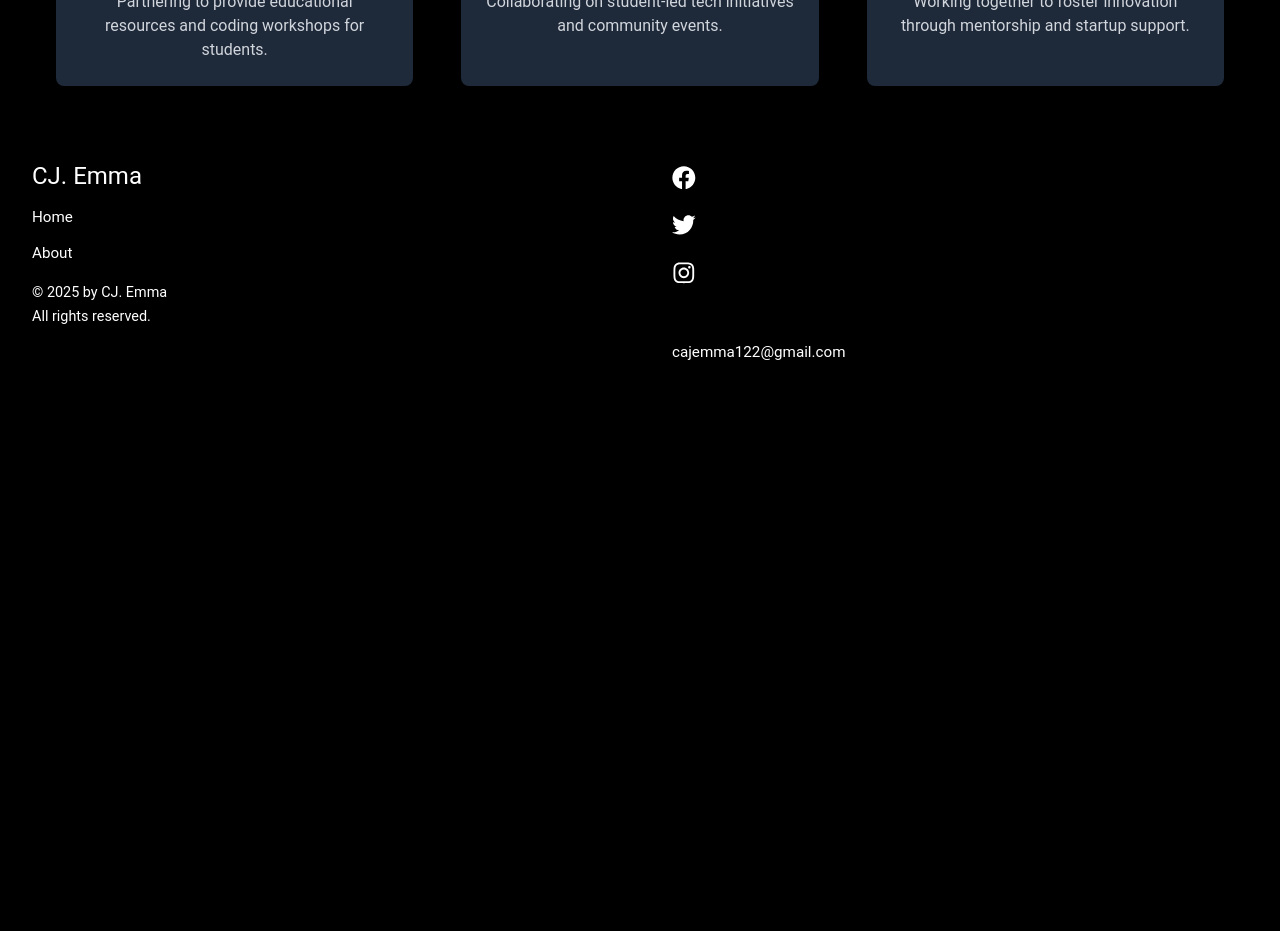
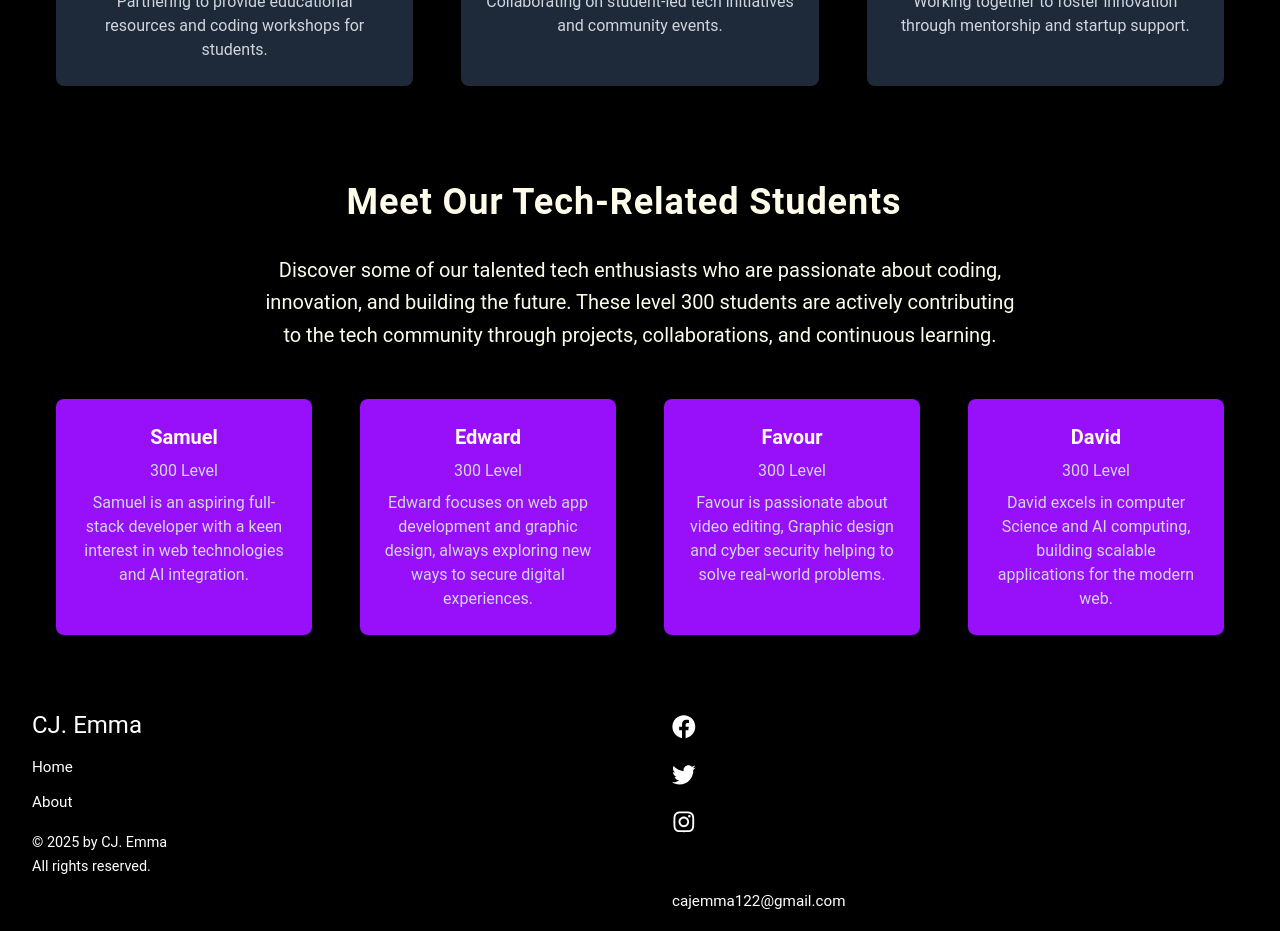
Before and after one commit to Cue-designs/Project-blog, a React (Vite) app: page / in a window 1280 px wide. Shown: the part 2680-3611 px from the top of the page. Before the commit the page ends 3104 px from the top, so only its background shows below. Built offline with nearby package versions, Linux system fonts and the light colour scheme.

Commit message:
made extra additions for the home page

```diff
--- a/src/pages/Home.jsx
+++ b/src/pages/Home.jsx
@@ -111,6 +111,47 @@ const Home = ()=>  {
         </section>
       </ScrollFadeIn>
 
+      <ScrollFadeIn>
+        <section className="py-12 px-4 lg:px-10">
+          <RightAnimationForward>
+            <h2 className="text-3xl lg:text-4xl mb-8 text-center font-bold text-yellow-50 tracking-wide">Meet Our Tech-Related Students</h2>
+          </RightAnimationForward>
+          <p className="text-center text-lg lg:text-xl mb-12 max-w-3xl mx-auto text-yellow-50 leading-relaxed">
+            Discover some of our talented tech enthusiasts who are passionate about coding, innovation, and building the future. These level 300 students are actively contributing to the tech community through projects, collaborations, and continuous learning.
+          </p>
+          <div className="grid grid-cols-1 sm:grid-cols-2 md:grid-cols-4 gap-8 lg:gap-12">
+            <div className="flex flex-col items-center bg-purple-600 rounded-lg p-6 shadow-lg transition-transform duration-300 hover:scale-105 hover:shadow-xl">
+              <h3 className="text-xl font-semibold text-yellow-50 mb-2">Samuel</h3>
+              <p className="text-center text-sm lg:text-base text-gray-300 mb-2"> 300 Level</p>
+              <p className="text-center text-sm lg:text-base text-gray-300">
+                Samuel is an aspiring full-stack developer with a keen interest in web technologies and AI integration.
+              </p>
+            </div>
+            <div className="flex flex-col items-center bg-purple-600 rounded-lg p-6 shadow-lg transition-transform duration-300 hover:scale-105 hover:shadow-xl">
+              <h3 className="text-xl font-semibold text-yellow-50 mb-2">Edward</h3>
+              <p className="text-center text-sm lg:text-base text-gray-300 mb-2"> 300 Level</p>
+              <p className="text-center text-sm lg:text-base text-gray-300">
+                Edward focuses on web app development and graphic design, always exploring new ways to secure digital experiences.
+              </p>
+            </div>
+            <div className="flex flex-col items-center bg-purple-600 rounded-lg p-6 shadow-lg transition-transform duration-300 hover:scale-105 hover:shadow-xl">
+              <h3 className="text-xl font-semibold text-yellow-50 mb-2">Favour</h3>
+              <p className="text-center text-sm lg:text-base text-gray-300 mb-2">300 Level</p>
+              <p className="text-center text-sm lg:text-base text-gray-300">
+                Favour is passionate about video editing, Graphic design and cyber security helping to solve real-world problems.
+              </p>
+            </div>
+            <div className="flex flex-col items-center bg-purple-600 rounded-lg p-6 shadow-lg transition-transform duration-300 hover:scale-105 hover:shadow-xl">
+              <h3 className="text-xl font-semibold text-yellow-50 mb-2">David</h3>
+              <p className="text-center text-sm lg:text-base text-gray-300 mb-2"> 300 Level</p>
+              <p className="text-center text-sm lg:text-base text-gray-300">
+                David excels in computer Science and AI computing, building scalable applications for the modern web.
+              </p>
+            </div>
+          </div>
+        </section>
+      </ScrollFadeIn>
+
 
    </main>
   )
```
